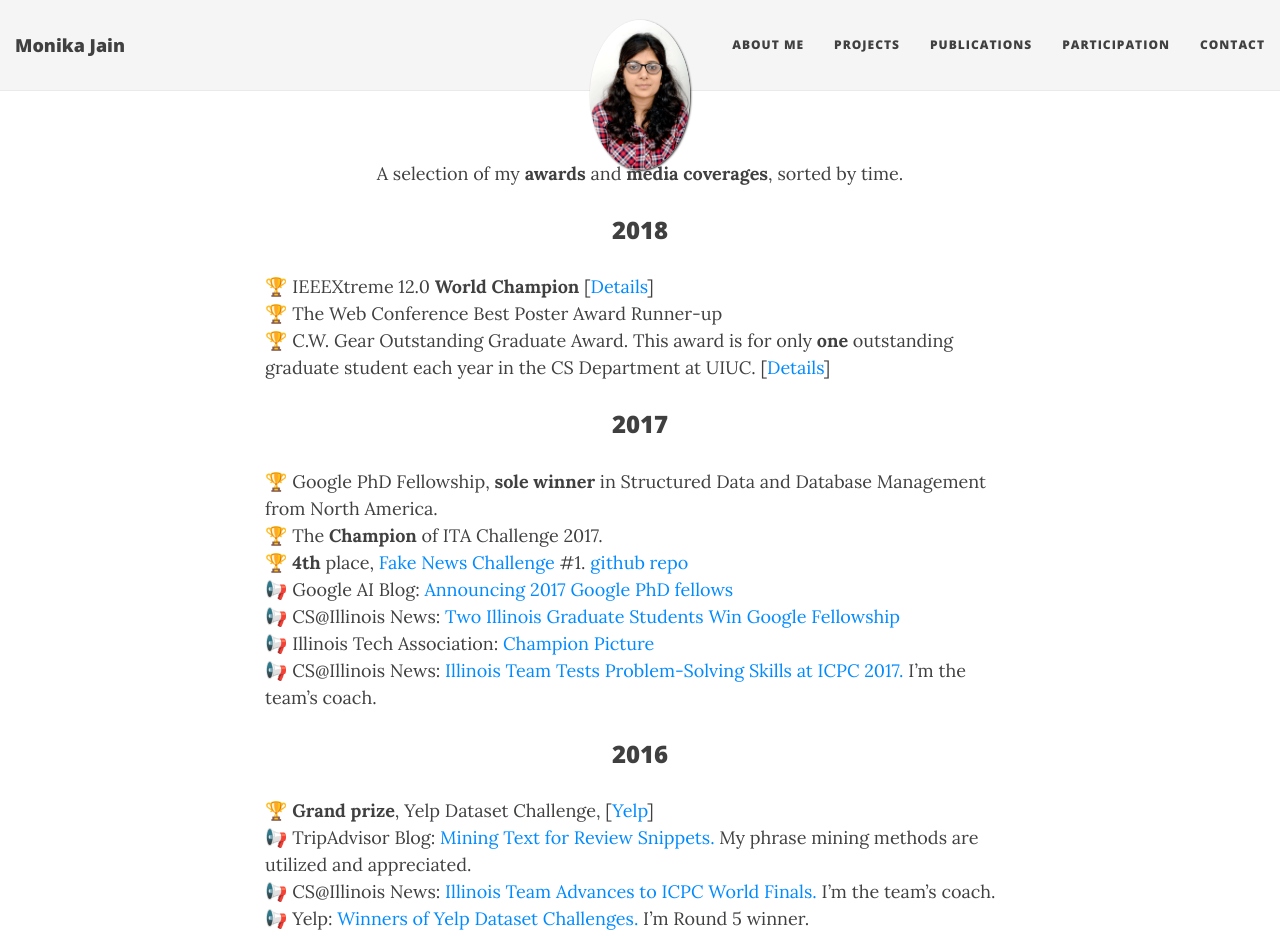
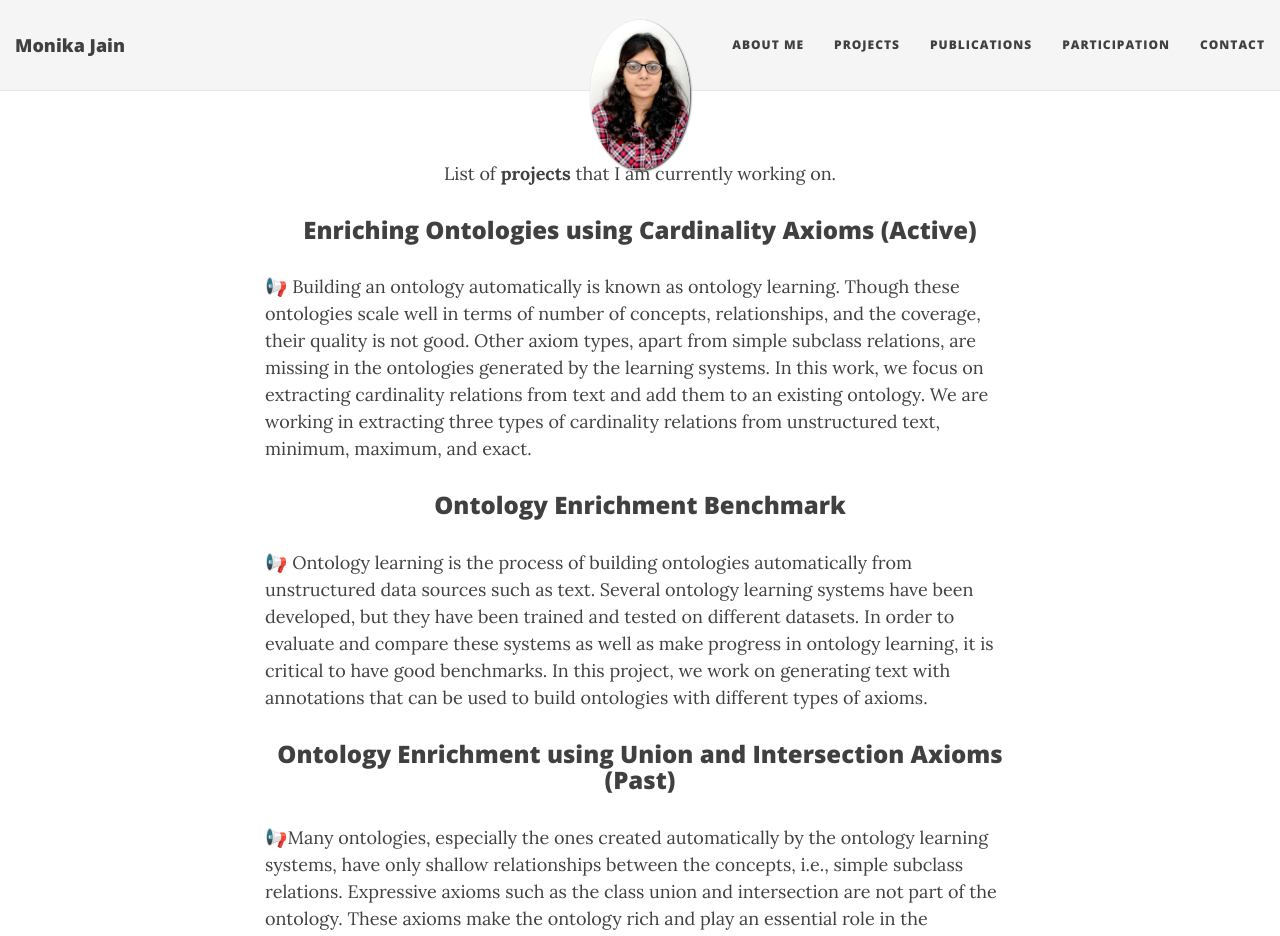
Before and after one commit to MonikaJain19/MonikaJain19.github.io, a Jekyll site: the page built from projects.md, in a window 1280 px wide and 1400 px high. Shown: the top 936 px of the window. Built offline with Jekyll 4.4.1, drawn with Linux system fonts in a browser that asks for light colours; nearby versions of some CDN libraries; some of the changed text lies outside the part shown.

Commit message:
Update projects.md

```diff
--- a/projects.md
+++ b/projects.md
@@ -5,65 +5,20 @@ permalink: /projects/
 ---
 
 <p align="center">
-A selection of my <b>awards</b> and <b>media coverages</b>, sorted by time.
+List of <b>projects</b> that I am currently working on.
 </p>
 
-### <center>2018</center>
+### <center>Enriching Ontologies using Cardinality Axioms (Active) </center>
+<p>
+📢 Building an ontology automatically is known as ontology learning. Though these ontologies scale well in terms of number of concepts, relationships, and the coverage, their quality is not good. Other axiom types, apart from simple subclass relations, are missing in the ontologies generated by the learning systems.  In this work, we focus on extracting cardinality relations from text and add them to an existing ontology. We are working in extracting three types of cardinality relations from unstructured text, minimum, maximum, and exact.
+</p>
 
-🏆 IEEEXtreme 12.0 **World Champion** [[Details](https://ieeextreme.org/wp-content/uploads/2018/11/IEEEXtreme-12.0-Global-Ranking.pdf)]
-<br/>
-🏆 The Web Conference Best Poster Award Runner-up
-<br/>
-🏆 C.W. Gear Outstanding Graduate Award. This award is for only **one** outstanding graduate student each year in the CS Department at UIUC. [[Details](https://cs.illinois.edu/about-us/awards/graduate-fellowships-awards/cw-gear-outstanding-graduate-student)]
 
-### <center>2017</center>
-
-🏆 Google PhD Fellowship, **sole winner** in Structured Data and Database Management from North America.
-<br/>
-🏆 The **Champion** of ITA Challenge 2017.
-<br/>
-🏆 **4th** place, [Fake News Challenge](http://www.fakenewschallenge.org/) \#1. [github repo](https://github.com/shangjingbo1226/fnc-1)
-<br/>
-📢 Google AI Blog: [Announcing 2017 Google PhD fellows](https://research.googleblog.com/2017/04/announcing-2017-google-phd-fellows-for.html)
-<br/>
-📢 CS@Illinois News: [Two Illinois Graduate Students Win Google Fellowship](http://www.grad.illinois.edu/news/two-illinois-graduate-students-win-google-fellowship)
-<br/>
-📢 Illinois Tech Association: [Champion Picture](https://www.itatechchallenge.com/final-challenge?lightbox=dataItem-j9eju6ou3)
-<br/>
-📢 CS@Illinois News: [Illinois Team Tests Problem-Solving Skills at ICPC 2017.](https://cs.illinois.edu/news/cs-illinois-team-tests-problem-solving-skills-icpc-2017) I'm the team's coach.
-
-### <center>2016</center>
-
-🏆 **Grand prize**, Yelp Dataset Challenge, [[Yelp](https://www.yelp.com/dataset_challenge)]
-<br/>
-📢 TripAdvisor Blog: [Mining Text for Review Snippets.](http://engineering.tripadvisor.com/mining-text-review-snippets/) My phrase mining methods are utilized and appreciated.
-<br/>
-📢 CS@Illinois News: [Illinois Team Advances to ICPC World Finals.](https://cs.illinois.edu/news/cs-illinois-team-tests-problem-solving-skills-icpc-2017) I'm the team's coach.
-<br/>
-📢 Yelp: [Winners of Yelp Dataset Challenges.](https://www.yelp.com/dataset/challenge/winners) I'm Round 5 winner.
-
-### <center>2015</center>
-
-🏆 **Runner-up**, Prostate Cancer DREAM challenge, [[DREAM Challenge](https://www.synapse.org/#!Synapse:syn2813558/wiki/)]
-<br/>
-📢 TripAdvisor Blog: [Using NLP to Find "Interesting" Collections of Hotels](http://engineering.tripadvisor.com/using-nlp-to-find-interesting-collections-of-hotels/)
-<br/>
-📢 National Institute of Health BD2K Center: [UIUC Teams Won Twice in the Recent DREAM Prostate Cancer Challenges.](https://bd2kccc.org/2015/11/04/uiuc-teams-won-twice-in-the-recent-dream-challenges/)
-
-### <center>2014</center>
-
-🏆 Computer Science Excellence Fellowship, [[CS@ILLINOIS](https://cs.illinois.edu/about-us/awards/graduate-fellowships-awards/computer-science-excellence-fellowship)]
-<br/>
-📢 Excellent Undergraduate Thesis Award (Shanghai Jiao Tong University)
-<br/>
-📢 Zhiyuan Excellent Student Scholarship (Shanghai Jiao Tong University)
-
-### <center>2013</center>
-
-🏆 **Gold medal, 2nd Place, Asian Champion** in ACM International Collegiate Programming Competition (ICPC) **World Finals 2013**. Much more related awards in [Experience]({{ site.urls }}/experiences).
-
-### <center>2012</center>
-
-🏆 **National** Scholarship (China)
-<br/>
-📢 SJTU News: [Zhiyuan Students Win Championship at the ACM International Collegiate Programming Finals](http://zhiyuan.sjtu.edu.cn/articles/703)
+### <center>Ontology Enrichment Benchmark </center>
+<p>
+📢 Ontology learning is the process of building ontologies automatically from unstructured data sources such as text. Several ontology learning systems have been developed, but they have been trained and tested on different datasets. In order to evaluate and compare these systems as well as make progress in ontology learning, it is critical to have good benchmarks. In this project, we work on generating text with annotations that can be used to build ontologies with different types of axioms.
+</p>
+### <center>Ontology Enrichment using Union and Intersection Axioms (Past)</center>
+<p>
+📢Many  ontologies,  especially  the  ones  created  automatically by the ontology learning systems, have only shallow relationships  between  the  concepts,  i.e.,  simple  subclass  relations. Expressive axioms such as the class union and intersection are not part of the ontology. These axioms make the ontology  rich  and  play  an  essential  role  in  the  performance  of downstream  applications.  However,  such  relations  are  generally part of the text documents. We are working on extracting union and intersection axioms from text using entity linking and taxonomic tree search.
+</p>
```
